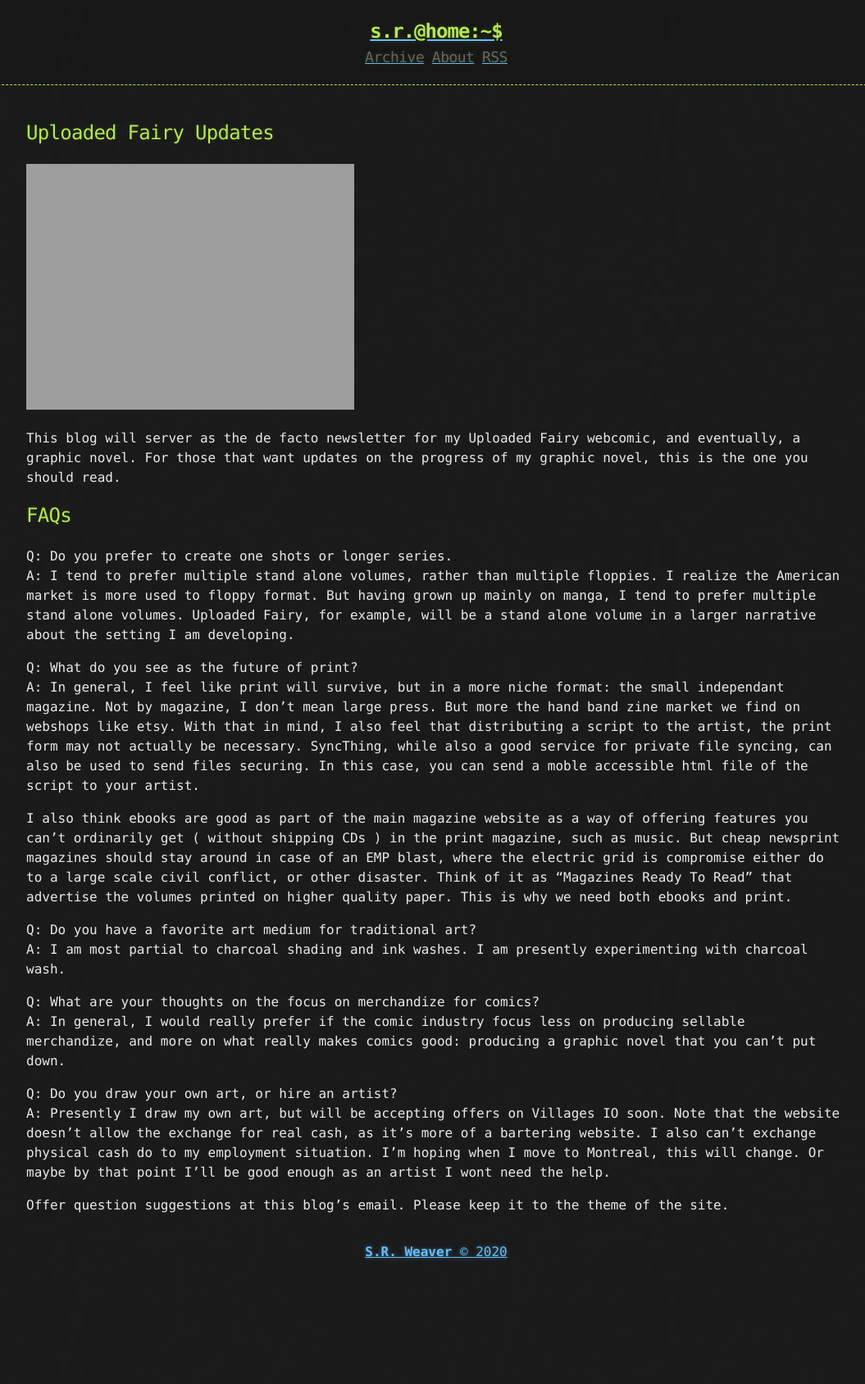
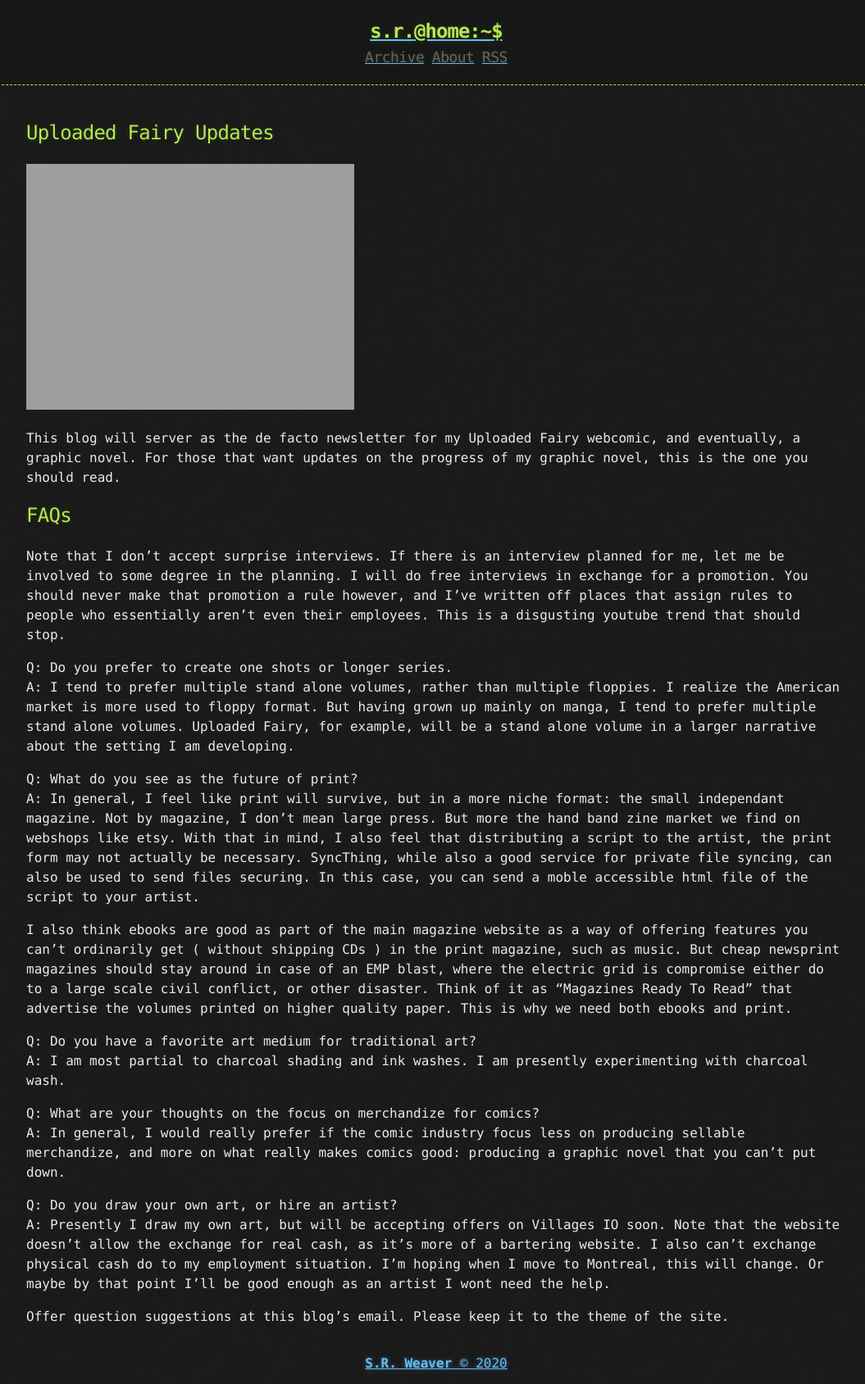
Before and after one commit to LWFlouisa/UploadedFairyUpdates, a Jekyll site: the page built from about.md, in a window 1280 px wide. Shown: the whole page at 82% size, without its empty margins (108-1163 px from the left). Built offline with Jekyll 4.4.1, drawn with Linux system fonts in a browser that asks for light colours; before the commit the page ends 1553 px from its top, so only the background shows below that.

Commit message:
Update about.md

```diff
--- a/about.md
+++ b/about.md
@@ -8,6 +8,8 @@ title: About
 This blog will server as the de facto newsletter for my Uploaded Fairy webcomic, and eventually, a graphic novel. For those that want updates on the progress of my graphic novel, this is the one you should read.
 
 ## FAQs
+
+Note that I don't accept surprise interviews. If there is an interview planned for me, let me be involved to some degree in the planning. I will do free interviews in exchange for a promotion. You should never make that promotion a rule however, and I've written off places that assign rules to people who essentially aren't even their employees. This is a disgusting youtube trend that should stop.
 
 Q: Do you prefer to create one shots or longer series.<br />
 A: I tend to prefer multiple stand alone volumes, rather than multiple floppies. I realize the American market is more used to floppy format. But having grown up mainly on manga, I tend to prefer multiple stand alone volumes. Uploaded Fairy, for example, will be a stand alone volume in a larger narrative about the setting I am developing.
```
